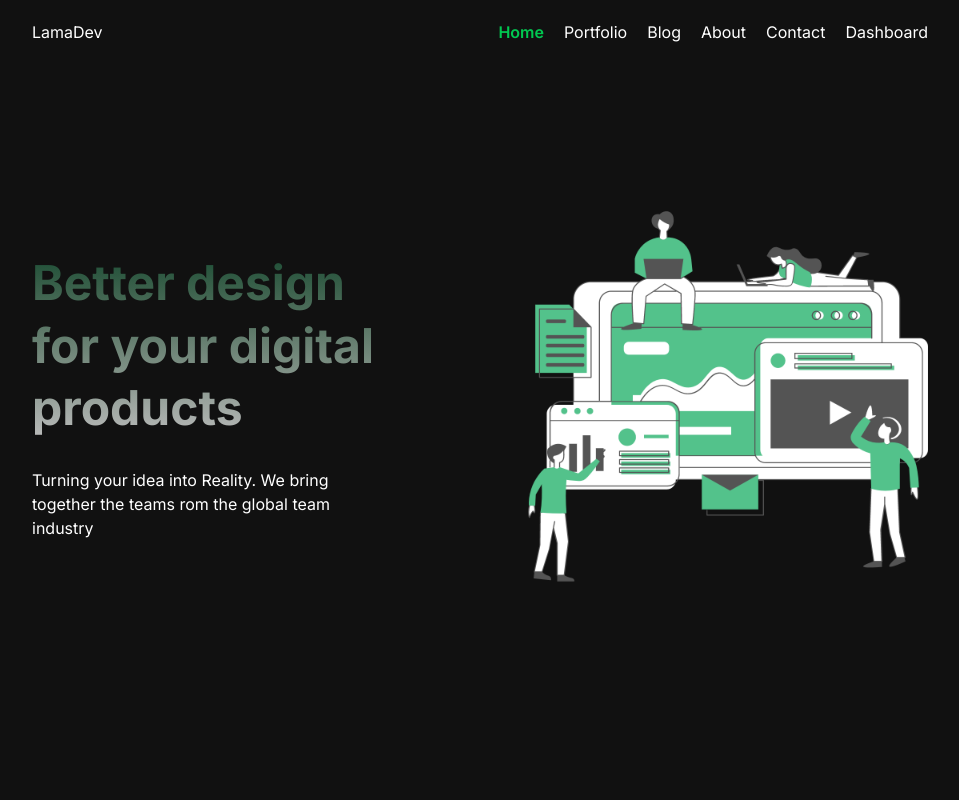
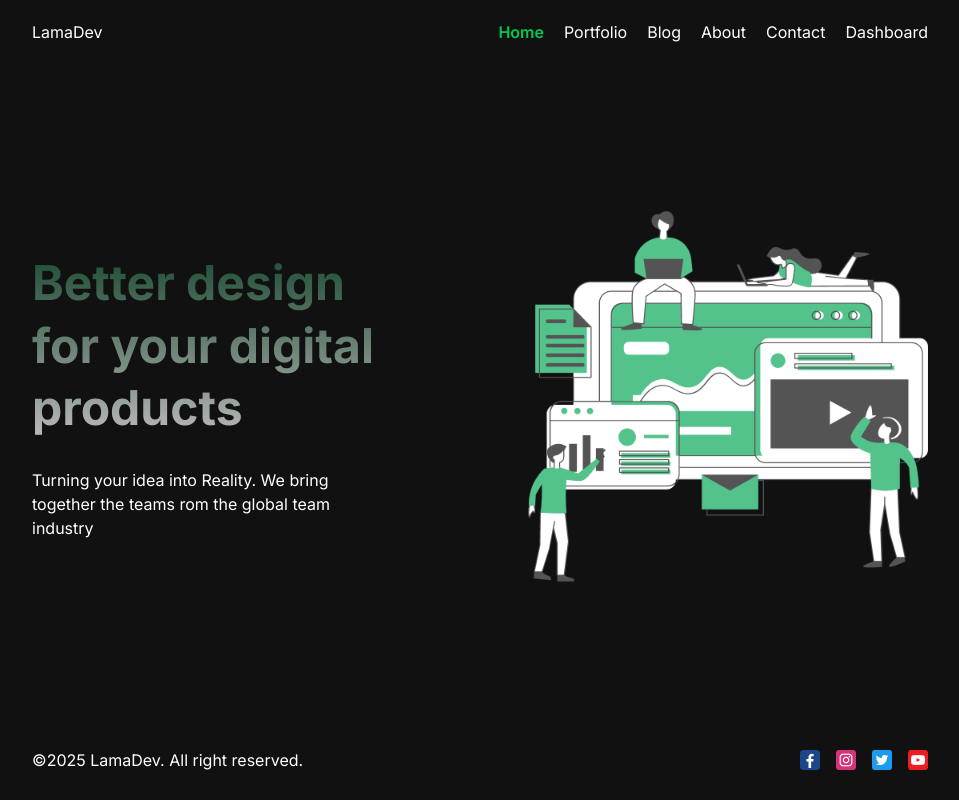
Before and after one commit to Ferico5/digital_agency, a Next.js app: page / in a window 1280 px wide. Shown: the whole page, without its empty margins (160-1119 px from the left). Built offline with nearby package versions, Linux system fonts and the light colour scheme.

Commit message:
add footer to layout

```diff
--- a/src/app/layout.tsx
+++ b/src/app/layout.tsx
@@ -3,6 +3,7 @@ import { Inter } from 'next/font/google';
 import './globals.css';
 
 import Navbar from '@/components/navbar/page';
+import Footer from '@/components/footer/page';
 
 const inter = Inter({ subsets: ['latin'] });
 
@@ -21,6 +22,7 @@ export default function RootLayout({
       <body className={`${inter.className} bg-[#111] text-white max-w-[70%] mx-auto mt-5`}>
         <Navbar />
         {children}
+        <Footer />
       </body>
     </html>
   );
```
